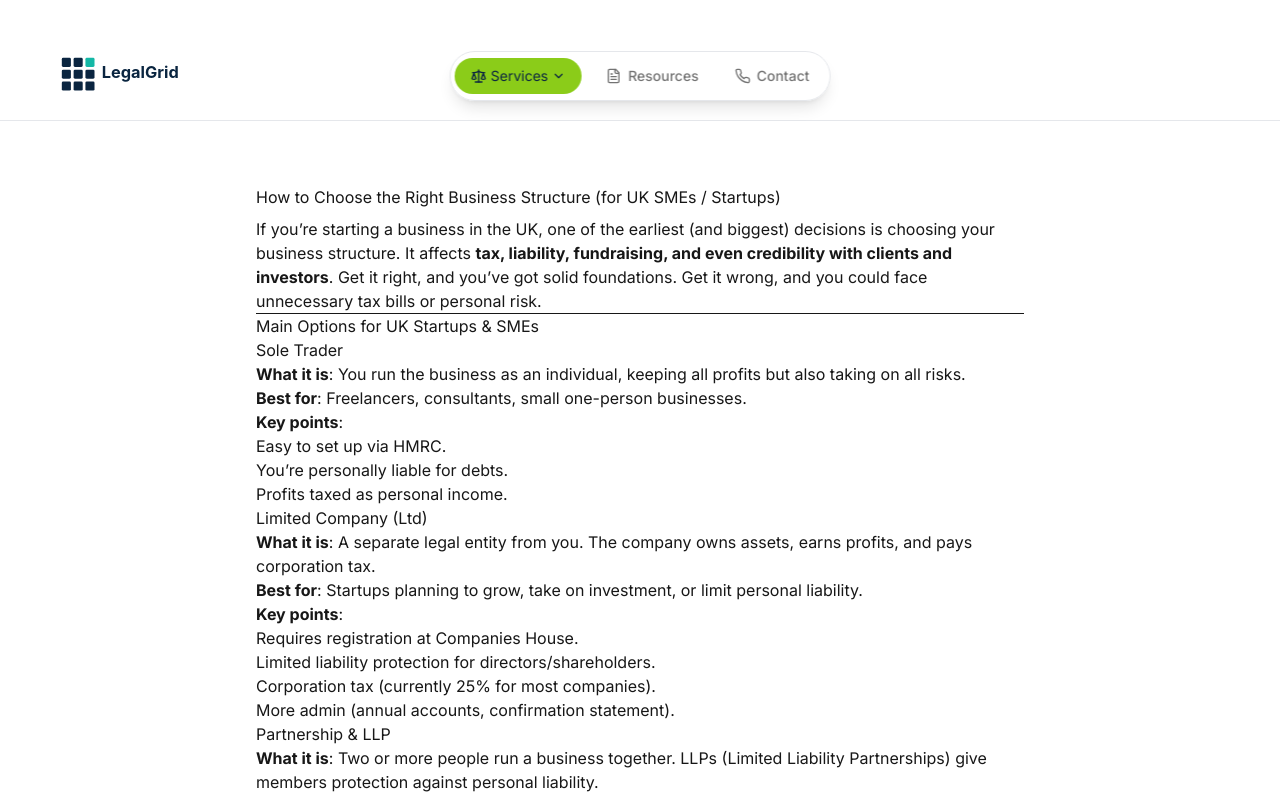
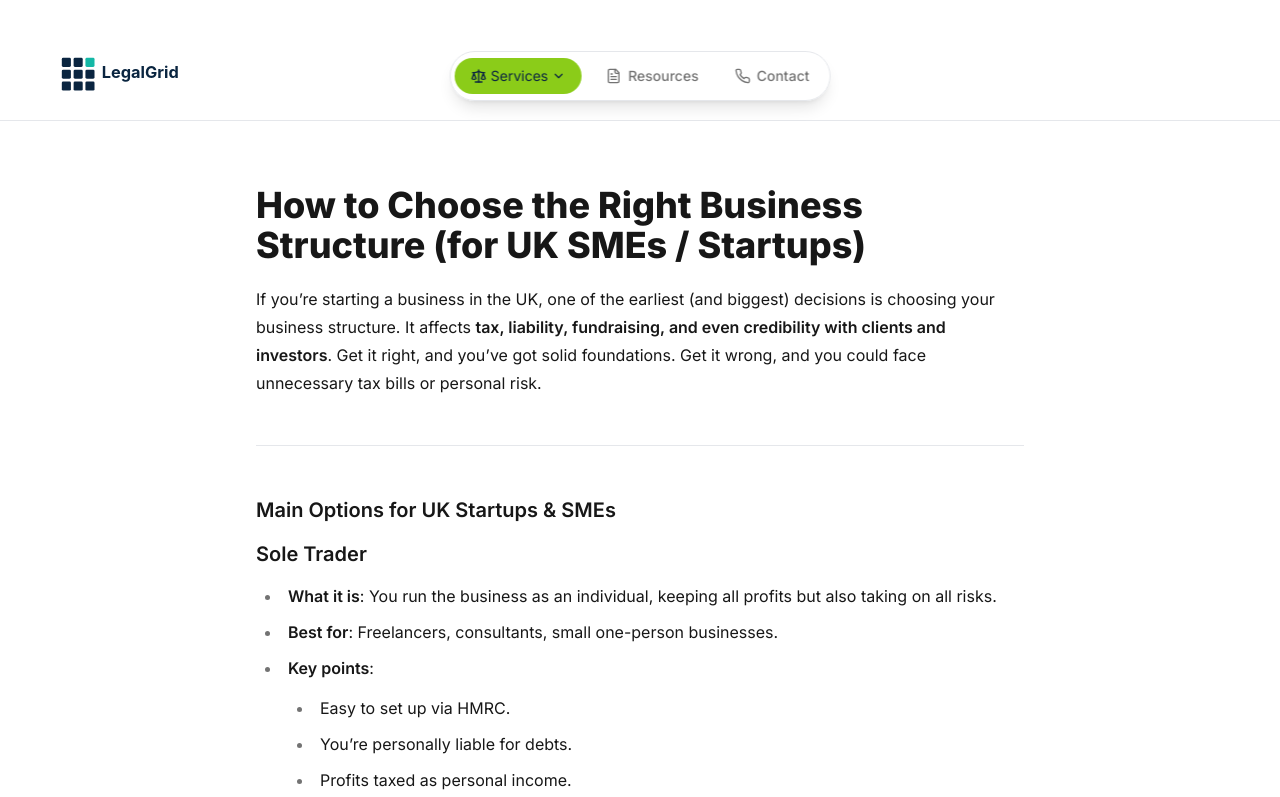
Before and after one commit to vickyliu713-dev/legalgrid, a Next.js app: page /resources/choose-right-business-structure-uk-smes-startups in a window 1280 px wide. Shown: the top 797 px of the page. Built offline with nearby package versions, Linux system fonts and the light colour scheme; no server answers.

Commit message:
chore(typography): install and enable @tailwindcss/typography; style article page with prose

```diff
--- a/app/globals.css
+++ b/app/globals.css
@@ -1,4 +1,5 @@
 @import "tailwindcss";
+@plugin "@tailwindcss/typography";
 
 :root {
   --background: #ffffff;
@@ -61,6 +62,32 @@ h2 {
   max-width: 50ch;
 }
 
+/* Typography plugin theming for articles */
+.prose {
+  --tw-prose-body: var(--foreground);
+  --tw-prose-headings: var(--foreground);
+  --tw-prose-links: var(--primary);
+  --tw-prose-bold: var(--foreground);
+  --tw-prose-counters: var(--grey);
+  --tw-prose-bullets: var(--grey);
+  --tw-prose-hr: var(--border);
+  --tw-prose-quotes: var(--foreground);
+  --tw-prose-quote-borders: var(--border);
+  --tw-prose-captions: var(--grey);
+  --tw-prose-code: var(--foreground);
+  --tw-prose-th-borders: var(--border);
+  --tw-prose-td-borders: var(--border);
+}
+
+.prose :where(a):not(:where([class~="not-prose"] *)) {
+  text-decoration: underline;
+  text-underline-offset: 3px;
+}
+
+.prose :where(hr):not(:where([class~="not-prose"] *)) {
+  border-color: var(--border);
+}
+
 /* Decorative utilities used by hero */
 .cosmic-grid {
   background-image: radial-gradient(rgba(0, 0, 0, 0.06) 1px, transparent 1px);
--- a/app/resources/choose-right-business-structure-uk-smes-startups/page.tsx
+++ b/app/resources/choose-right-business-structure-uk-smes-startups/page.tsx
@@ -4,7 +4,7 @@ import Link from "next/link";
 export default function ArticleBusinessStructure(): React.ReactElement {
   return (
     <main className="w-full py-16 px-6 md:px-12">
-      <article className="max-w-3xl mx-auto prose prose-slate dark:prose-invert prose-headings:tracking-tight">
+      <article className="max-w-3xl mx-auto prose prose-slate">
         <h1 className="!mb-2">How to Choose the Right Business Structure (for UK SMEs / Startups)</h1>
         <p>
           If you’re starting a business in the UK, one of the earliest (and biggest) decisions is choosing your business structure. It affects <strong>tax, liability, fundraising, and even credibility with clients and investors</strong>. Get it right, and you’ve got solid foundations. Get it wrong, and you could face unnecessary tax bills or personal risk.
--- a/package.json
+++ b/package.json
@@ -26,6 +26,7 @@
     "@eslint/eslintrc": "^3",
     "@ianvs/prettier-plugin-sort-imports": "^4.7.0",
     "@tailwindcss/postcss": "^4",
+    "@tailwindcss/typography": "^0.5.16",
     "@types/node": "^20",
     "@types/react": "^19",
     "@types/react-dom": "^19",
```
Also changed, not shown: 1 other file (tests, documents, lock files or other folders).
